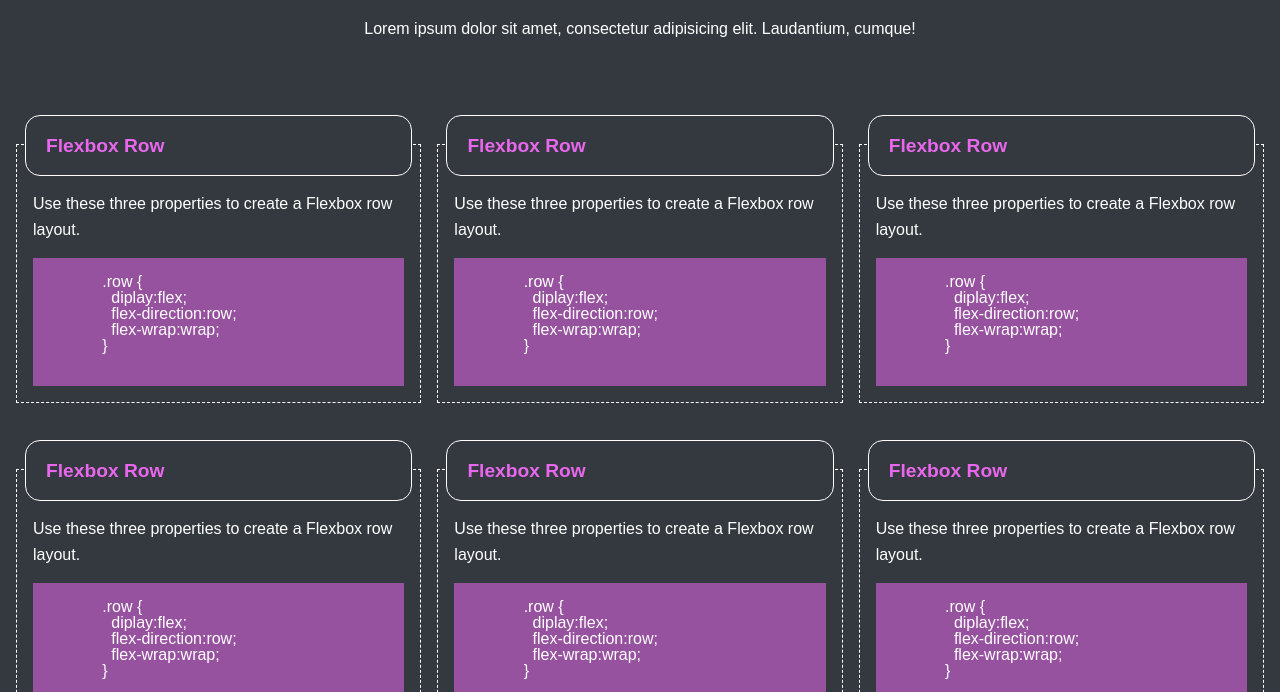
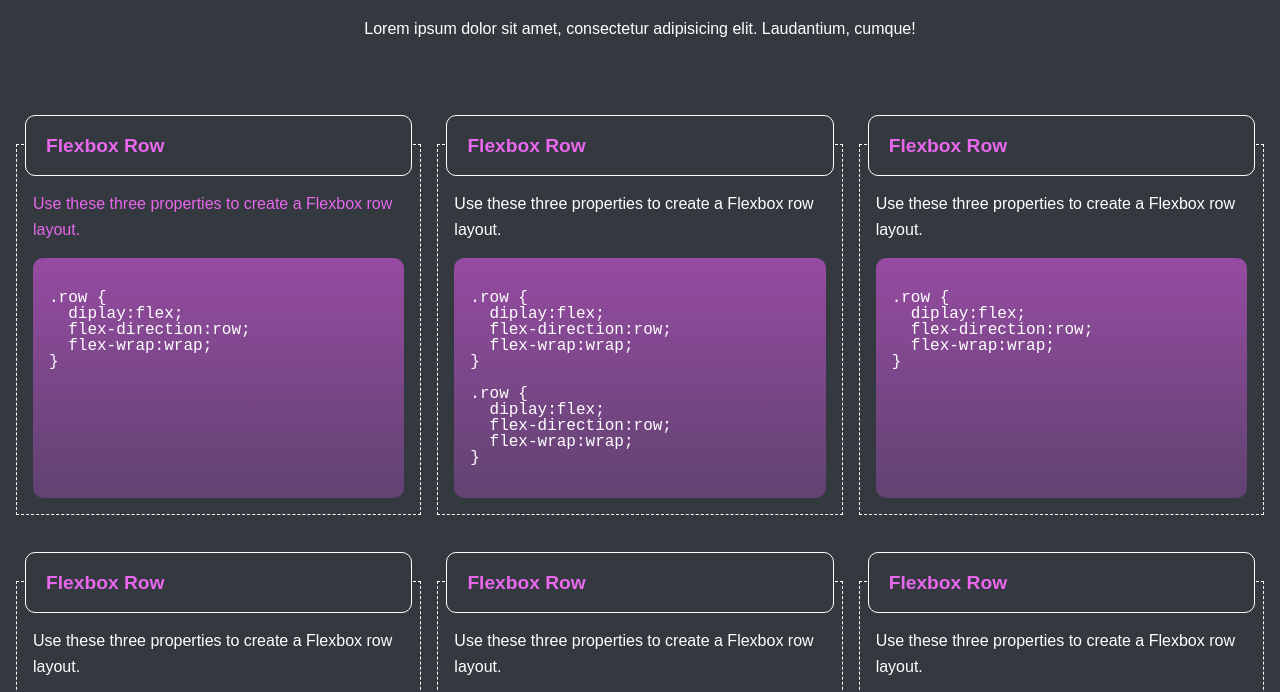
Before and after one commit to johnxlai/css-snippet-cheatsheet, a plain HTML site: page index.html in a window 1280 px wide. Shown: the part 90-782 px from the top of the page. Drawn offline with Linux system fonts and the light colour scheme.

Commit message:
Add flex to col, add pre code style and selection event

```diff
--- a/assets/css/style.css
+++ b/assets/css/style.css
@@ -34,6 +34,8 @@ section.row {
 
 section.row .col {
   flex: 1 0 100%;
+  display: flex;
+  flex-direction: column;
   border: 1px dashed white;
   position: relative;
   margin-top: 50px;
@@ -48,7 +50,7 @@ section.row .col:hover > header {
 }
 
 section.row .col header {
-  border-radius: 15px;
+  border-radius: 10px;
   border: 1px solid white;
   background-color: var(--grey);
   position: absolute;
@@ -67,8 +69,21 @@ section.row .col > p {
 }
 
 pre {
-  background-color: #97529f;
   padding: 16px;
+  border-radius: 10px;
+  user-select: all;
+  background: rgb(205, 85, 217);
+  background: linear-gradient(
+    180deg,
+    rgba(205, 85, 217, 0.6376925770308124) 0%,
+    rgba(97, 67, 113, 1) 100%
+  );
+  font-family: monospace;
+  flex: 1;
+}
+pre::selection {
+  background-color: aqua;
+  color: black;
 }
 /* Extra small devices (phones, 600px and down) */
 /* @media screen and (min-width: 600px) {
--- a/index.html
+++ b/index.html
@@ -22,79 +22,87 @@
           <header>
             <h2 class="text-primary">Flexbox Row</h2>
           </header>
-          <p>Use these three properties to create a Flexbox row layout.</p>
-          <pre>
+          <p class="text-primary">
+            Use these three properties to create a Flexbox row layout.
+          </p>
+          <pre><code>
 .row {
   diplay:flex;
   flex-direction:row;
   flex-wrap:wrap;
 }
-          </pre>
+          </code></pre>
         </div>
         <div class="col">
           <header>
             <h2 class="text-primary">Flexbox Row</h2>
           </header>
           <p>Use these three properties to create a Flexbox row layout.</p>
-          <pre>
+          <pre><code>
 .row {
   diplay:flex;
   flex-direction:row;
   flex-wrap:wrap;
 }
-          </pre>
+
+.row {
+  diplay:flex;
+  flex-direction:row;
+  flex-wrap:wrap;
+}
+          </code></pre>
         </div>
         <div class="col">
           <header>
             <h2 class="text-primary">Flexbox Row</h2>
           </header>
           <p>Use these three properties to create a Flexbox row layout.</p>
-          <pre>
+          <pre><code>
 .row {
   diplay:flex;
   flex-direction:row;
   flex-wrap:wrap;
 }
-          </pre>
+          </code></pre>
         </div>
         <div class="col">
           <header>
             <h2 class="text-primary">Flexbox Row</h2>
           </header>
           <p>Use these three properties to create a Flexbox row layout.</p>
-          <pre>
+          <pre><code>
 .row {
   diplay:flex;
   flex-direction:row;
   flex-wrap:wrap;
 }
-          </pre>
+          </code></pre>
         </div>
         <div class="col">
           <header>
             <h2 class="text-primary">Flexbox Row</h2>
           </header>
           <p>Use these three properties to create a Flexbox row layout.</p>
-          <pre>
+          <pre><code>
 .row {
   diplay:flex;
   flex-direction:row;
   flex-wrap:wrap;
 }
-          </pre>
+          </code></pre>
         </div>
         <div class="col">
           <header>
             <h2 class="text-primary">Flexbox Row</h2>
           </header>
           <p>Use these three properties to create a Flexbox row layout.</p>
-          <pre>
+          <pre><code>
 .row {
   diplay:flex;
   flex-direction:row;
   flex-wrap:wrap;
 }
-          </pre>
+          </code></pre>
         </div>
       </section>
     </main>
```
Lines whose indentation alone changed are shown as unchanged.
